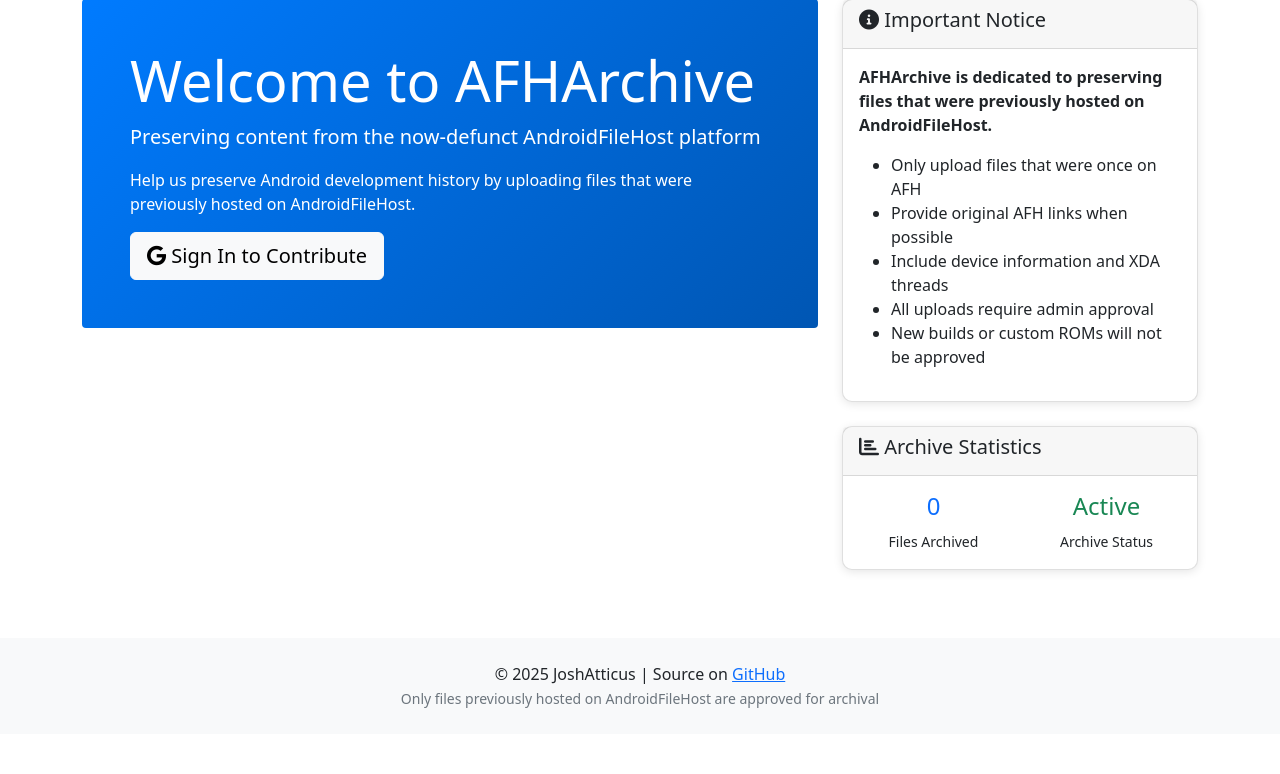
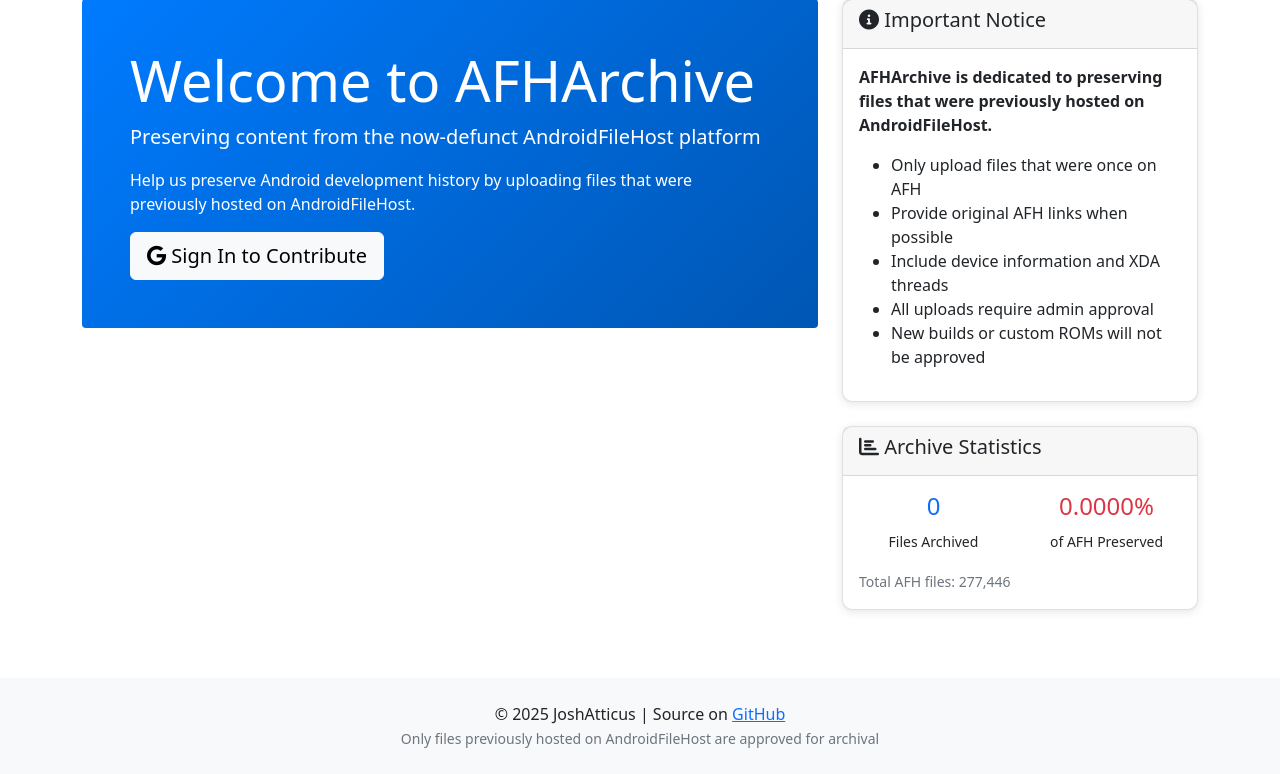
Before and after one commit to JoshAtticus/AFHArchive, a Flask app: page / in a window 1280 px wide. Shown: the part 81-855 px from the top of the page. Before the commit the page ends 789 px from the top, so only its background shows below. Run offline with Flask 3, Linux system fonts and the light colour scheme; data that the repository does not hold is empty.

Commit message:
more stats

```diff
--- a/app/templates/index.html
+++ b/app/templates/index.html
@@ -66,16 +66,41 @@
             <div class="card-body">
                 <div class="row text-center">
                     <div class="col-6">
-                        <h4 class="text-primary">{{ uploads|length if uploads else 0 }}</h4>
+                        <h4 class="text-primary" id="files-archived">{{ uploads|length if uploads else 0 }}</h4>
                         <small>Files Archived</small>
                     </div>
                     <div class="col-6">
-                        <h4 class="text-success">Active</h4>
-                        <small>Archive Status</small>
+                        <h4 class="text-info" id="percentage-archived">0.00%</h4>
+                        <small>of AFH Preserved</small>
                     </div>
+                </div>
+                <div class="mt-3">
+                    <small class="text-muted">Total AFH files: 277,446</small>
                 </div>
             </div>
         </div>
     </div>
 </div>
+
+<script>
+document.addEventListener('DOMContentLoaded', function() {
+    const filesArchivedElement = document.getElementById('files-archived');
+    const percentageElement = document.getElementById('percentage-archived');
+
+    const archivedCount = parseInt(filesArchivedElement.textContent) || 0;
+    const totalAFHFiles = 277446;
+
+    const percentage = (archivedCount / totalAFHFiles * 100).toFixed(4);
+    percentageElement.textContent = percentage + '%';
+
+    // Update color based on percentage
+    if (percentage < 1) {
+        percentageElement.className = 'text-danger';
+    } else if (percentage < 5) {
+        percentageElement.className = 'text-warning';
+    } else {
+        percentageElement.className = 'text-success';
+    }
+});
+</script>
 {% endblock %}
```
